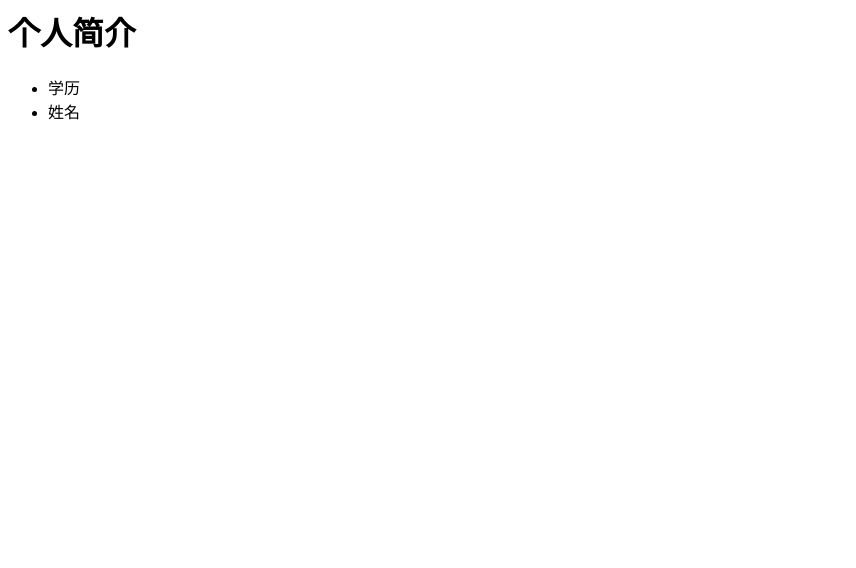
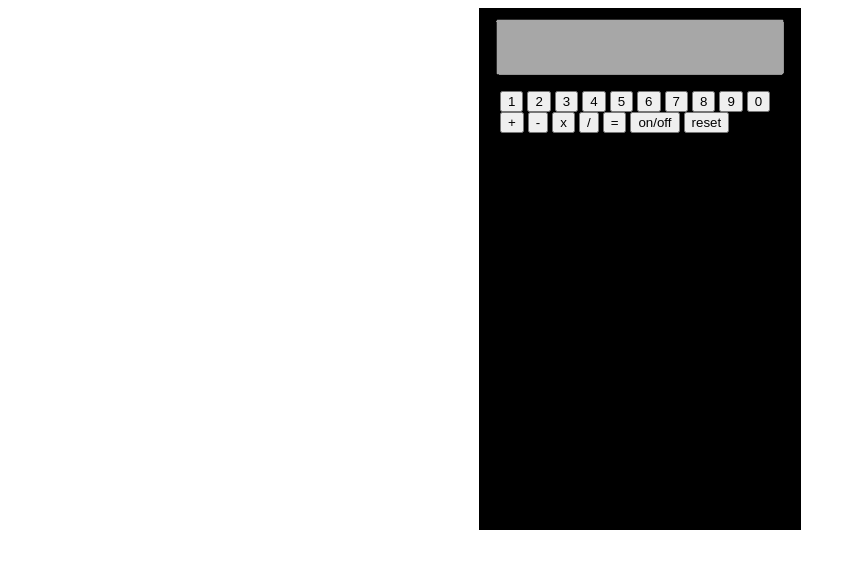
Before and after one commit to zhou-fan0/zhou-fan0.github.io, a plain HTML site: page index.html in a window 1280 px wide. Shown: the whole page, without its empty margins (0-856 px from the left). Drawn offline with Linux system fonts and the light colour scheme.

Commit message:
calculator initial version

```diff
--- a/index.html
+++ b/index.html
@@ -1,9 +1,148 @@
-<htmL>
+<!DOCTYPE html>
+<html>
+    <head>
+        <style type="text/css">
+
+           #panel {
+                border: 1px solid #000000;
+                width: 300px;
+                height: 500px;
+                background-color: black;
+                margin: auto;
+                padding: 10px;
+            }
+            #keyboard {
+                border: 1px solid #000000;
+                width: 280px;
+                height: 300px;
+                background-color: black;
+                padding: 10px;
+                position: absolute;
+                top: 80px;
+                left: 0px;
+                right: 0px;
+                margin: auto;
+
+            }
+            #displayFrame {
+                height: 50px;
+                width: 280px;
+                font-size: 40px;
+                text-align: right;
+                position: absolute;
+                left: 0px;
+                right: 0px;
+                margin: auto;
+
+
+            }
+
+
+
+        </style>
+    </head>
     <body>
-        <h1>个人简介</h1>
-        <ul>
-            <li>学历</li>
-            <li>姓名</li>
-        </ul>
+        <div id="panel">
+            <input type="text" name="input" id="displayFrame" disabled="disabled"/>
+            <div  id="keyboard">
+                <button value="1" onclick="displayValue(this.value)">1</button>
+                <button value="2" onclick="displayValue(this.value)">2</button>
+                <button value="3" onclick="displayValue(this.value)">3</button>
+                <button value="4" onclick="displayValue(this.value)">4</button>
+                <button value="5" onclick="displayValue(this.value)">5</button>
+                <button value="6" onclick="displayValue(this.value)">6</button>
+                <button value="7" onclick="displayValue(this.value)">7</button>
+                <button value="8" onclick="displayValue(this.value)">8</button>
+                <button value="9" onclick="displayValue(this.value)">9</button>
+                <button value="0" onclick="displayValue(this.value)">0</button>
+                <button value="+" onclick="displayValue(this.value)">+</button>
+                <button value="-" onclick="displayValue(this.value)">-</button>
+                <button value="x" onclick="displayValue(this.value)">x</button>
+                <button value="/" onclick="displayValue(this.value)">/</button>
+                <button value="=" onclick="caculate()">=</button>
+                <button value="on/off" id="on-off" onclick="state()">on/off</button>
+                <button value="reset" onclick="reset()">reset</button>
+            </div>
+
+        </div>
+        <script>
+        // git 哪里不会？在哪里输入你说的那些，好了
+        // git是命令行工具，
+        //好卡
+                //var buttons=["1","2","3","4","5","6","7","8","9","0","+","-","x","/","=","on/off","reset"];
+        var flag = 1;
+        function displayValue(text) {
+            document.getElementById("displayFrame").value += text;
+        }
+        function caculate() {
+            var arr = document.getElementById("displayFrame").value.split("");
+            var i, z, j = 0, newArr = [];
+            var result;
+            newArr[0] = "";
+            //重组显示数组
+            for (i=0;i<arr.length;i++) {
+                if (!isNaN(arr[i])) {
+                    newArr[j] += arr[i];
+                }
+                else {
+                    newArr[j+1] = arr[i];
+                    newArr[j+2] = "";
+                    j = j + 2;
+                }
+            }
+            //alert(newArr);
+            //首先进行乘/除运算
+            for (z=0;z<newArr.length;z++) {
+                while (newArr[z] == "x" || newArr[z] == "/") {
+                    if (newArr[z] == "x") {
+                        result = newArr[z-1] * newArr[z+1];
+                     }
+                    else {
+                        result = newArr[z-1] / newArr[z+1];
+                    }
+                    //alert(result)
+                    newArr.splice(z-1,3,result);
+                    //alert(newArr);
+                }
+            }
+            //其次进行加/减运算
+            for (z=0;z<newArr.length;z++) {
+                while (newArr[z] == "+" || newArr[z] == "-") {
+                    if (newArr[z] == "+") {
+                        result = parseInt(newArr[z-1]) + parseInt(newArr[z+1]);
+                     }
+                    else {
+                        result = newArr[z-1] - newArr[z+1];
+                    }
+                    //alert(result)
+                    newArr.splice(z-1,3,result);
+                    //alert(newArr);
+                }
+            }
+            //显示结果并检查
+            if (!isNaN(result)) {
+                document.getElementById("displayFrame").value = result;
+            }
+            else {
+                alert("请检查您的输入哦！")
+            }
+        }
+        function state() {
+            if (flag == 1) {
+                document.getElementById("displayFrame").removeAttribute('disabled','disabled');
+                document.getElementById("on-off").style.backgroundColor = "yellow";
+                flag = -1;
+            }
+            else {
+                document.getElementById("displayFrame").setAttribute('disabled','disabled');
+                document.getElementById("on-off").style.backgroundColor = "gray";
+                flag = 1;
+            }
+        }
+        function reset() {
+            document.getElementById("displayFrame").value = 0;
+        }
+
+        </script>
     </body>
-</htmL>
+</html>
```
